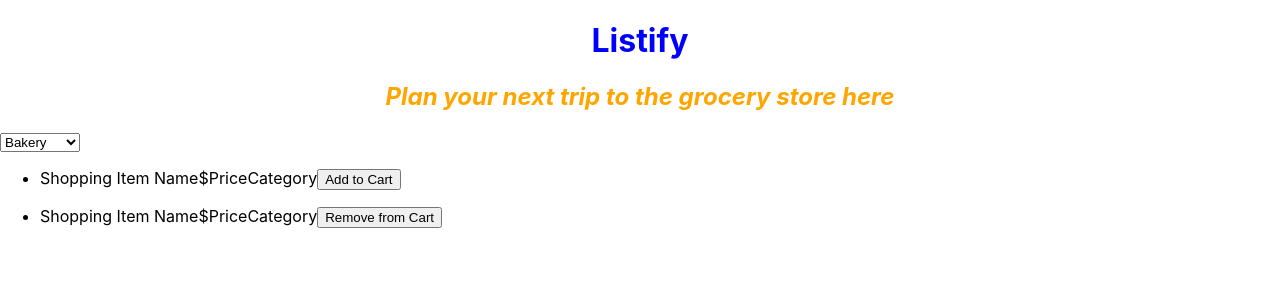
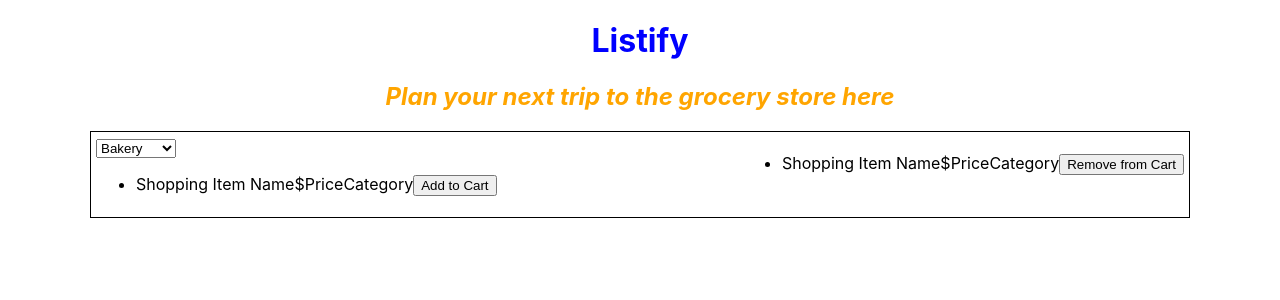
Before and after one commit to Calvinfr96/listify-shopping-app-front-end, a React (Create React App) app: page / in a window 1280 px wide. Shown: the top 300 px of the page. Built offline with nearby package versions, Linux system fonts and the light colour scheme.

Commit message:
Adjust styling

```diff
--- a/src/components/App.css
+++ b/src/components/App.css
@@ -7,3 +7,13 @@
   text-align: center;
   color: orange;
 }
+
+.ShoppingContainer {
+  display: flex;
+  padding: 5px;
+  margin: auto;
+  justify-content: space-between;
+  width: 85%;
+  border: 1px solid black;
+
+}
```
